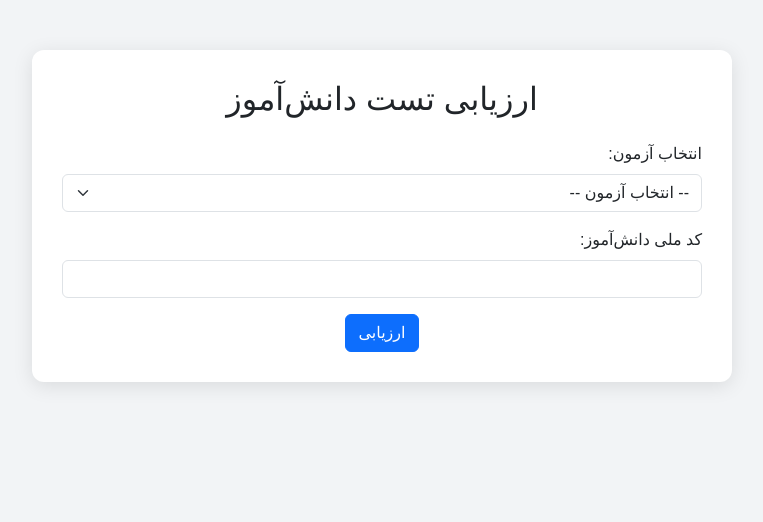
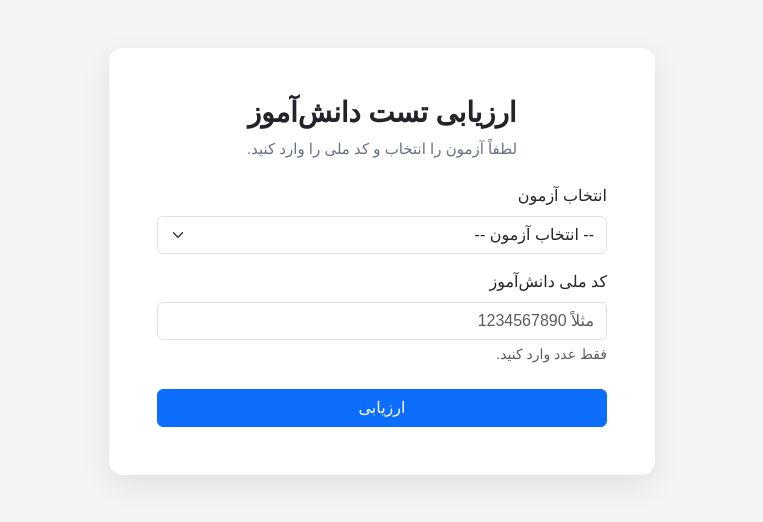
Before and after one commit to mehraveh/PsytestAnalysis, a Flask app: page /results_page in a window 1280 px wide. Shown: the top 522 px of the page, without its empty margins (258-1021 px from the left). Run offline with Flask 3, Linux system fonts and the light colour scheme; some libraries are stand-ins or nearby versions.

Commit message:
Update index.html

```diff
--- a/templates/index.html
+++ b/templates/index.html
@@ -1,62 +1,119 @@
 <!DOCTYPE html>
 <html lang="fa" dir="rtl">
 <head>
-    <meta charset="UTF-8">
+  <meta charset="UTF-8" />
   <title>ارزیابی تست</title>
-    <link href="https://cdn.jsdelivr.net/npm/bootstrap@5.3.0/dist/css/bootstrap.rtl.min.css" rel="stylesheet">
-    <script src="https://cdn.plot.ly/plotly-latest.min.js"></script>
+  <meta name="viewport" content="width=device-width, initial-scale=1" />
+  <link href="https://cdn.jsdelivr.net/npm/bootstrap@5.3.0/dist/css/bootstrap.rtl.min.css" rel="stylesheet" />
   <style>
-        body {
-            background-color: #f2f4f6;
+    :root{
+      --bg:#f2f4f6;
+    }
+    body{
+      background: var(--bg);
       font-family: "Vazirmatn", sans-serif;
-            padding-top: 50px;
     }
-        .container {
-            max-width: 700px;
-            background-color: white;
-            padding: 30px;
-            border-radius: 12px;
-            box-shadow: 0 4px 20px rgba(0,0,0,0.1);
+    .card{
+      border: 0;
+      border-radius: 14px;
+      box-shadow: 0 10px 30px rgba(0,0,0,.08);
+    }
+    .title{
+      font-weight: 800;
+      letter-spacing: -.2px;
+      font-size: clamp(20px, 4.8vw, 28px);
+    }
+    .desc{
+      color:#667085;
+      font-size: clamp(13px, 3.2vw, 15px);
+    }
+    /* slightly larger controls on small screens for easier tapping */
+    @media (max-width: 480px){
+      .form-control, .form-select { padding: .9rem .85rem; font-size: 1.05rem; }
+      .btn { padding: .8rem 1.1rem; font-size: 1.05rem; }
     }
   </style>
 </head>
 <body>
-    <div class="container">
-        <h2 class="text-center mb-4">ارزیابی تست دانش‌آموز</h2>
 
-    <form method="POST" action="/choose">
+  <main class="container py-4 py-sm-5">
+    <div class="row justify-content-center">
+      <div class="col-12 col-md-8 col-lg-6">
+        <div class="card p-3 p-sm-4 p-lg-5">
+          <h2 class="title text-center mb-2">ارزیابی تست دانش‌آموز</h2>
+          <p class="desc text-center mb-4">لطفاً آزمون را انتخاب و کد ملی را وارد کنید.</p>
+
+          <form method="POST" action="/choose" id="choose-form" novalidate>
             <div class="mb-3">
-            <label for="test_name" class="form-label">انتخاب آزمون:</label>
-            <select name="test_name" class="form-select" id="test_name" required>
-                <option value="">-- انتخاب آزمون --</option>
+              <label for="test_name" class="form-label">انتخاب آزمون</label>
+              <select name="test_name" id="test_name" class="form-select" required>
+                <option value="" selected disabled>-- انتخاب آزمون --</option>
                 <option value="ANGER">پرسش‌نامه پرخاشگری رابطه‌ای و آشکار کودکان دبستانی</option>
                 <option value="SCRS">مقیاس ارزیابی خودکنترلی</option>
               </select>
+              <div class="invalid-feedback">یکی از آزمون‌ها را انتخاب کنید.</div>
             </div>
 
-        <div class="mb-3">
-            <label for="national_id" class="form-label">کد ملی دانش‌آموز:</label>
-            <input type="text" name="national_id" class="form-control" required>
+            <div class="mb-4">
+              <label for="national_id" class="form-label">کد ملی دانش‌آموز</label>
+              <input
+                type="text"
+                id="national_id"
+                name="national_id"
+                class="form-control"
+                inputmode="numeric"
+                pattern="[0-9۰-۹]{1,}"
+                placeholder="مثلاً 1234567890"
+                required
+              />
+              <div class="form-text">فقط عدد وارد کنید.</div>
+              <div class="invalid-feedback">کد ملی معتبر وارد کنید.</div>
             </div>
 
-        <div class="text-center">
+            <div class="d-grid">
               <button type="submit" class="btn btn-primary">ارزیابی</button>
             </div>
           </form>
 
+        </div>
+      </div>
+    </div>
+  </main>
+
   <script>
-        document.addEventListener("DOMContentLoaded", function () {
-            const form = document.querySelector("form");
+    // boost UX on mobile & keep your original route switch
+    (function () {
+      const form   = document.getElementById("choose-form");
       const select = document.getElementById("test_name");
+      const nid    = document.getElementById("national_id");
 
-            form.addEventListener("submit", function (event) {
+      // client-side required validation styling
+      form.addEventListener("submit", function (e) {
+        if (!form.checkValidity()) {
+          e.preventDefault();
+          e.stopPropagation();
+        }
+        form.classList.add('was-validated');
+
         const selectedValue = select.value;
         if (selectedValue) {
           form.action = "/choose/" + selectedValue;
         }
       });
+
+      // normalize Persian digits to English before submit (optional)
+      function faToEnDigits(s){
+        const fa="۰۱۲۳۴۵۶۷۸۹"; const en="0123456789";
+        return (s||"").replace(/[۰-۹]/g, d => en[fa.indexOf(d)]);
+      }
+      nid.addEventListener("input", function(){
+        this.value = this.value.replace(/[^\d۰-۹]/g, ""); // keep only digits
       });
+      form.addEventListener("submit", function(){
+        nid.value = faToEnDigits(nid.value);
+      });
+    })();
   </script>
-    </div>
+
 </body>
 </html>
```
Lines whose indentation alone changed are shown as unchanged.
